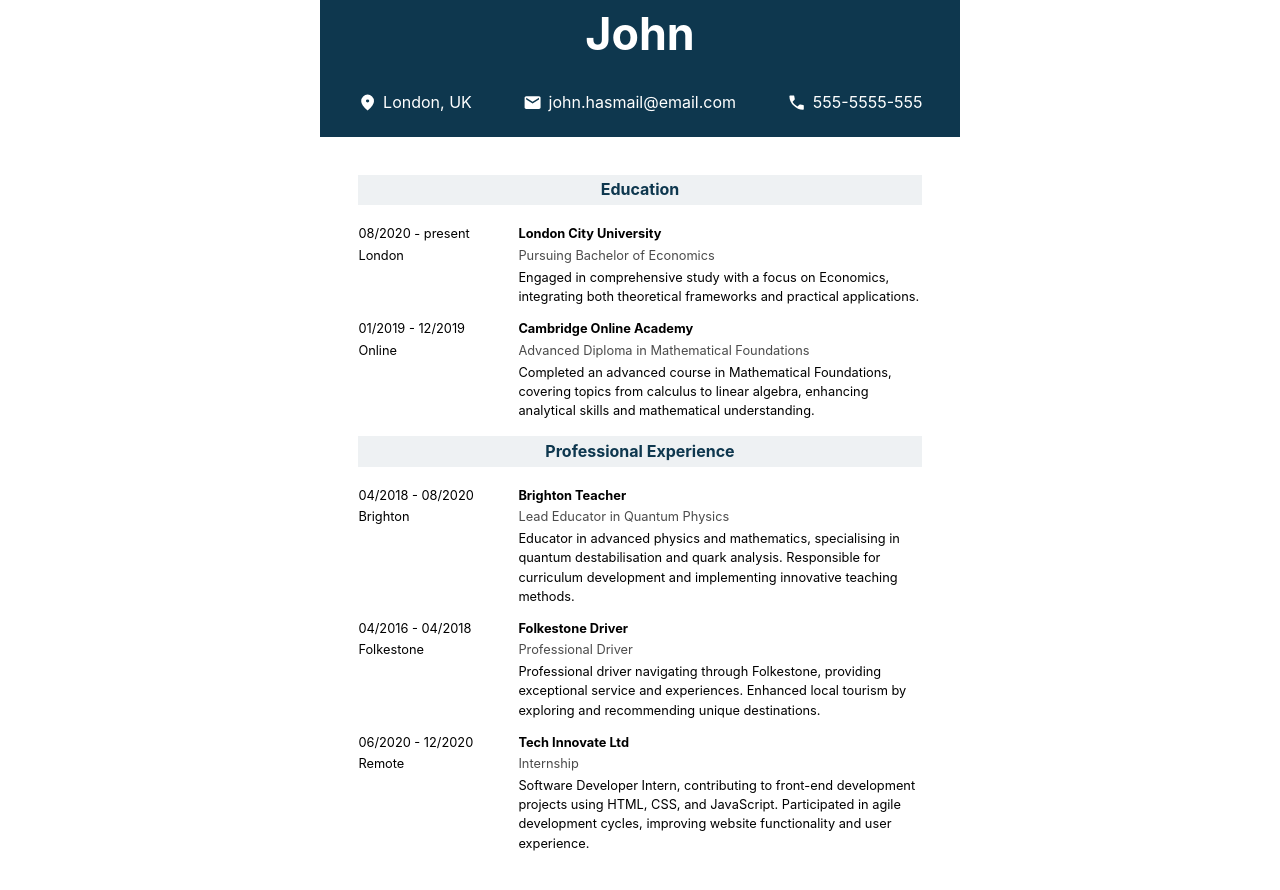
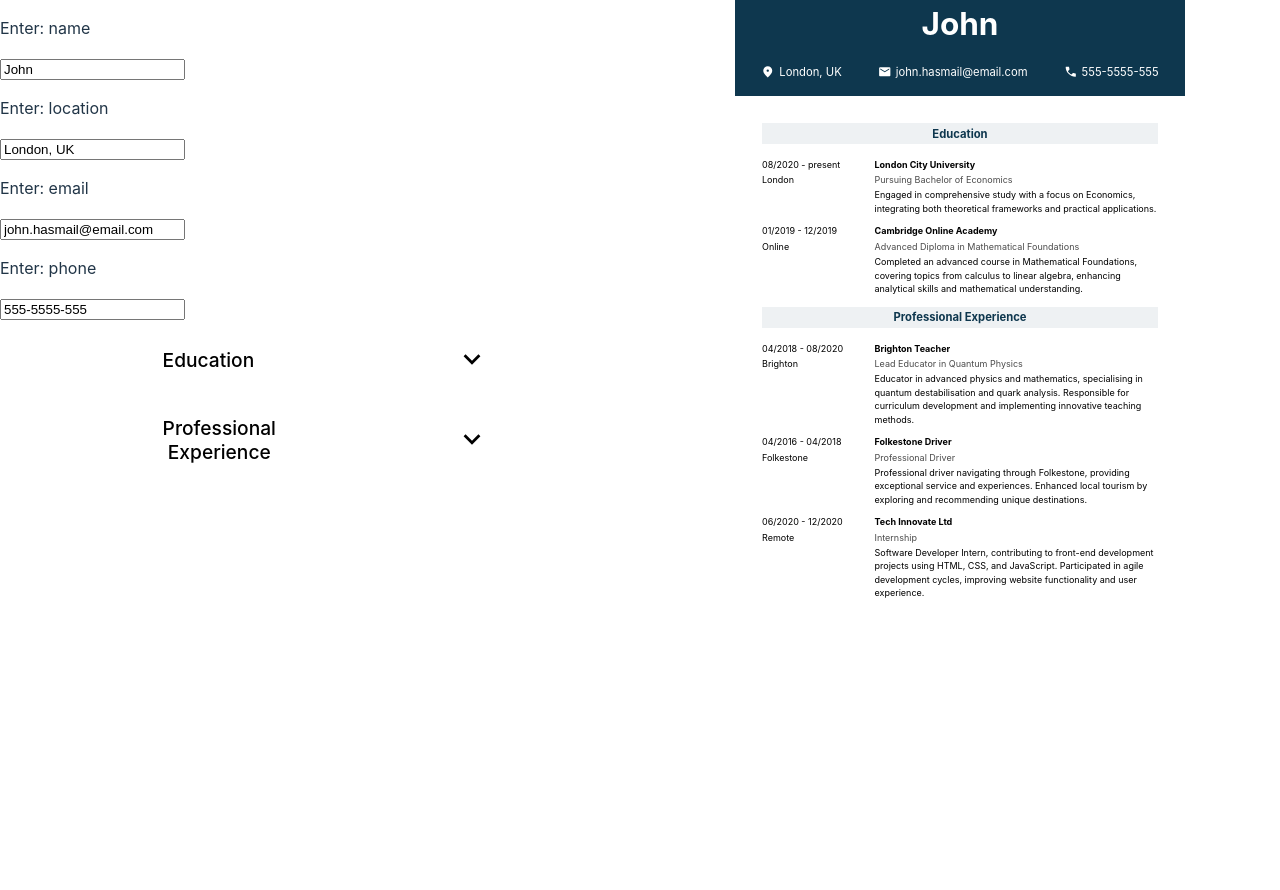
Before and after one commit to nikitarevenco/odin-project-cv-maker, a React (Vite) app: page / in a window 1280 px wide. Shown: the top 890 px of the page. After the commit the page ends 800 px from the top, so only its background shows below. Built offline with nearby package versions, Linux system fonts and the light colour scheme.

Commit message:
feat: make the content of the CV editable (#2)
* feat: make cv header editable

* feat: add basic dropdown component

* feat: add basic dialog component

* feat: add basic form to edit cv

* fix: editing title no longer resets dialog

* feat: dropdown closes if another is open

```diff
--- a/src/components/App.jsx
+++ b/src/components/App.jsx
@@ -2,11 +2,24 @@ import { useState } from "react";
 import "../styles/App.css";
 import CV from "./CV";
 import { initialInfo, initialSections } from "../data/initial-info";
+import CVEdit from "./CVEdit";
 
 function App() {
   const [info, setInfo] = useState(initialInfo);
   const [sections, setSections] = useState(initialSections);
-  return <CV info={info} sections={sections} />;
+
+  return (
+    <>
+      <CVEdit
+        sections={sections}
+        info={info}
+        setInfo={setInfo}
+        setSections={setSections}
+      />
+
+      <CV info={info} sections={sections} />
+    </>
+  );
 }
 
 export default App;
--- /dev/null
+++ b/src/components/CVEdit.jsx
@@ -0,0 +1,37 @@
+import { useState } from "react";
+import Dialog from "./Dialog";
+import Dropdown from "./Dropdown";
+import EditCVBasics from "./EditCVBasics";
+import EditCVSection from "./EditCVSection";
+
+export default function CVEdit({ sections, info, setInfo, setSections }) {
+  const [openDropdown, setOpenDropdown] = useState(false);
+
+  const dropdowns = Object.entries(sections).map(
+    ([sectionName, subSections]) => {
+      const dialogs = subSections.map((subSection, index) => {
+        return (
+          <Dialog name={subSection.place} key={subSection.id}>
+            <EditCVSection
+              sectionName={sectionName}
+              fullSections={sections}
+              sectionIndexToEdit={index}
+              setSections={setSections}
+            />
+          </Dialog>
+        );
+      });
+      return (
+        <Dropdown title={sectionName} key={sectionName} openDropdown={openDropdown} setOpenDropdown={setOpenDropdown}>
+          {dialogs}
+        </Dropdown>
+      );
+    },
+  );
+  return (
+    <section className="CV-edit">
+      <EditCVBasics info={info} setInfo={setInfo} />
+      {dropdowns}
+    </section>
+  );
+}
--- /dev/null
+++ b/src/components/Dialog.jsx
@@ -0,0 +1,28 @@
+import { useRef } from "react";
+
+export default function Dialog({ children, name }) {
+  // const [open, setOpen] = useState(false);
+  const dialog = useRef(0);
+
+  function openDialog() {
+    dialog.current.showModal();
+  }
+  function closeDialog() {
+    dialog.current.close();
+  }
+
+
+  return (
+    <>
+      <button type="button" className="dialog-open" onClick={openDialog}>
+        <p className="dialog-name">{name}</p>
+      </button>
+      <dialog className="edit-section-content" ref={dialog}>
+        {children}
+        <button type="button" className="dialog-close" onClick={closeDialog}>
+          x
+        </button>
+      </dialog>
+    </>
+  );
+}
--- /dev/null
+++ b/src/components/Dropdown.jsx
@@ -0,0 +1,43 @@
+import { useRef, useState } from "react";
+import "../styles/dropdown.css";
+import DropdownIndicator from "../assets/dropdown.svg?react";
+
+export default function Dropdown({
+  title,
+  children,
+  openDropdown,
+  setOpenDropdown,
+}) {
+  const [open, setOpen] = useState(false);
+  const thisDropdown = useRef(0);
+
+  function handleClick() {
+    if (openDropdown && !open) {
+      openDropdown.click();
+    }
+    if (!open) {
+      setOpenDropdown(thisDropdown.current);
+    }
+    if (open && openDropdown) {
+      setOpenDropdown(false);
+    }
+    setOpen(!open);
+  }
+
+  return (
+    <div className="dropdown-container">
+      <button
+        ref={thisDropdown}
+        className="dropdown-button"
+        onClick={handleClick}
+        type="button"
+      >
+        <p>{title}</p>
+        <DropdownIndicator />
+      </button>
+      <section className={`dropdown-children${open ? "" : " hidden"}`}>
+        {children}
+      </section>
+    </div>
+  );
+}
--- /dev/null
+++ b/src/components/EditCVBasics.jsx
@@ -0,0 +1,16 @@
+export default function EditCVBasics({ info, setInfo }) {
+  const inputs = Object.entries(info).map(([field, value]) => {
+    return (
+      <section key={field}>
+        <p className="input-description">Enter: {field}</p>
+        <input
+          value={value}
+          onChange={(event) => {
+            setInfo({ ...info, [field]: event.target.value });
+          }}
+        />
+      </section>
+    );
+  });
+  return <section className="inputs">{inputs}</section>;
+}
--- /dev/null
+++ b/src/components/EditCVSection.jsx
@@ -0,0 +1,29 @@
+export default function EditCVSection({
+  sectionName,
+  fullSections,
+  sectionIndexToEdit,
+  setSections,
+}) {
+  const currentSection = fullSections[sectionName][sectionIndexToEdit];
+  const inputs = Object.entries(currentSection).filter(([field]) => field !== 'id').map(([field, value]) => {
+    return (
+      <section key={field}>
+        <p className="input-description">Enter: {field}</p>
+        <input
+          value={value}
+          onChange={(event) => {
+
+            const fieldChanged = fullSections[sectionName].toSpliced(sectionIndexToEdit, 1, { ...currentSection, [field]: event.target.value })
+
+            setSections({
+              ...fullSections,
+              [sectionName]: fieldChanged,
+            });
+          }}
+        />
+      </section>
+    );
+  });
+
+  return <>{inputs}</>;
+}
--- a/src/data/initial-info.js
+++ b/src/data/initial-info.js
@@ -8,6 +8,7 @@ const initialInfo = {
 const initialSections = {
   Education: [
     {
+      id: crypto.randomUUID(),
       place: "London City University",
       description:
         "Engaged in comprehensive study with a focus on Economics, integrating both theoretical frameworks and practical applications.",
@@ -16,6 +17,7 @@ const initialSections = {
       footnote: "Pursuing Bachelor of Economics",
     },
     {
+      id: crypto.randomUUID(),
       place: "Cambridge Online Academy",
       description:
         "Completed an advanced course in Mathematical Foundations, covering topics from calculus to linear algebra, enhancing analytical skills and mathematical understanding.",
@@ -26,6 +28,7 @@ const initialSections = {
   ],
   "Professional Experience": [
     {
+      id: crypto.randomUUID(),
       place: "Brighton Teacher",
       description:
         "Educator in advanced physics and mathematics, specialising in quantum destabilisation and quark analysis. Responsible for curriculum development and implementing innovative teaching methods.",
@@ -34,6 +37,7 @@ const initialSections = {
       footnote: "Lead Educator in Quantum Physics",
     },
     {
+      id: crypto.randomUUID(),
       place: "Folkestone Driver",
       description:
         "Professional driver navigating through Folkestone, providing exceptional service and experiences. Enhanced local tourism by exploring and recommending unique destinations.",
@@ -42,6 +46,7 @@ const initialSections = {
       footnote: "Professional Driver",
     },
     {
+      id: crypto.randomUUID(),
       place: "Tech Innovate Ltd",
       description:
         "Software Developer Intern, contributing to front-end development projects using HTML, CSS, and JavaScript. Participated in agile development cycles, improving website functionality and user experience.",
--- a/src/styles/App.css
+++ b/src/styles/App.css
@@ -6,5 +6,7 @@ body {
 #root {
   height: 100%;
   width: 100%;
+  display: grid;
+  grid-template-columns: repeat(auto-fit, minmax(min(400px, 100%), 1fr))
   /* width: min(var(--cv-width), 100%) */
 }
--- a/src/styles/CV.css
+++ b/src/styles/CV.css
@@ -16,6 +16,8 @@
 .CV {
   background-color: white;
   aspect-ratio: 9 / 16;
-  width: clamp(340px, 50%, 1000px);
+  max-height: 100vh;
+  width: auto;
+  /* width: clamp(340px, 50%, 1000px); */
   margin-inline: auto;
 }
--- /dev/null
+++ b/src/styles/Dialog.css
@@ -0,0 +1,30 @@
+:root {
+  --pill-radius: 100vmax;
+}
+
+dialog {
+  height: 400px;
+  width: clamp(200px, 30%, 700px);
+  position: relative;
+}
+
+::backdrop {
+  color: blue;
+}
+
+.dialog-open {
+  border-radius: var(--pill-radius);
+  display: flex;
+  justify-content: start;
+  width: 100%;
+}
+
+.dialog-close {
+  position: absolute;
+  top: 0;
+  font-size: 2rem;
+  right: 0;
+  transform: translateY(-100%);
+  height: 1ch;
+  width: 1ch;
+}
--- /dev/null
+++ b/src/styles/dropdown.css
@@ -0,0 +1,53 @@
+
+
+.dropdown-container {
+  display: flex;
+  justify-content: center;
+  position: relative;
+}
+
+.dropdown-children {
+  position: absolute;
+  top: 0;
+  transform-origin: top;
+  display: flex;
+  flex-direction: column;
+  z-index: 1;
+  transform: translateY(5rem);
+  width: min(320px, 100%);
+}
+
+.dropdown-children > button {
+  background-color: #fff;
+  color: #000;
+  box-shadow: 0 2em 4em black;
+}
+
+.dropdown-button {
+  width: min(400px, 100%);
+  height: 5em;
+  background-color: #fff;
+  color: #000;
+  border-radius: 100vmax;
+  padding: 0.2em;
+  display: flex;
+  justify-content: space-between;
+  align-items: center;
+  svg {
+    fill: #000;
+    transform: scale(1.4);
+  }
+}
+
+.dropdown-button > * {
+  margin: 0 2em;
+}
+
+.dropdown-button > p {
+  width: min-content;
+  font-size: 1.2rem;
+}
+
+.hidden {
+  display: none;
+}
```
Also changed, not shown: src/assets/dropdown.svg (added).
